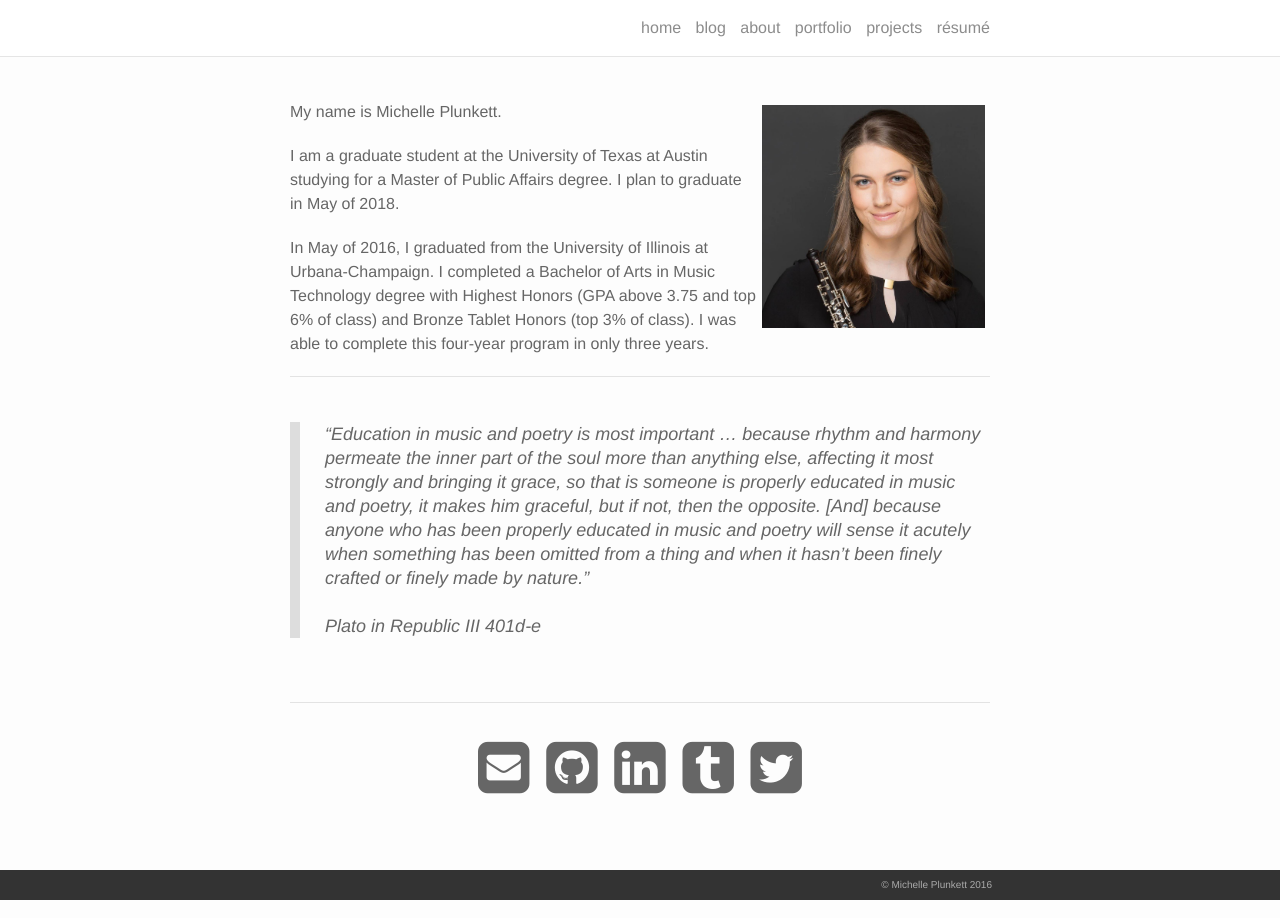
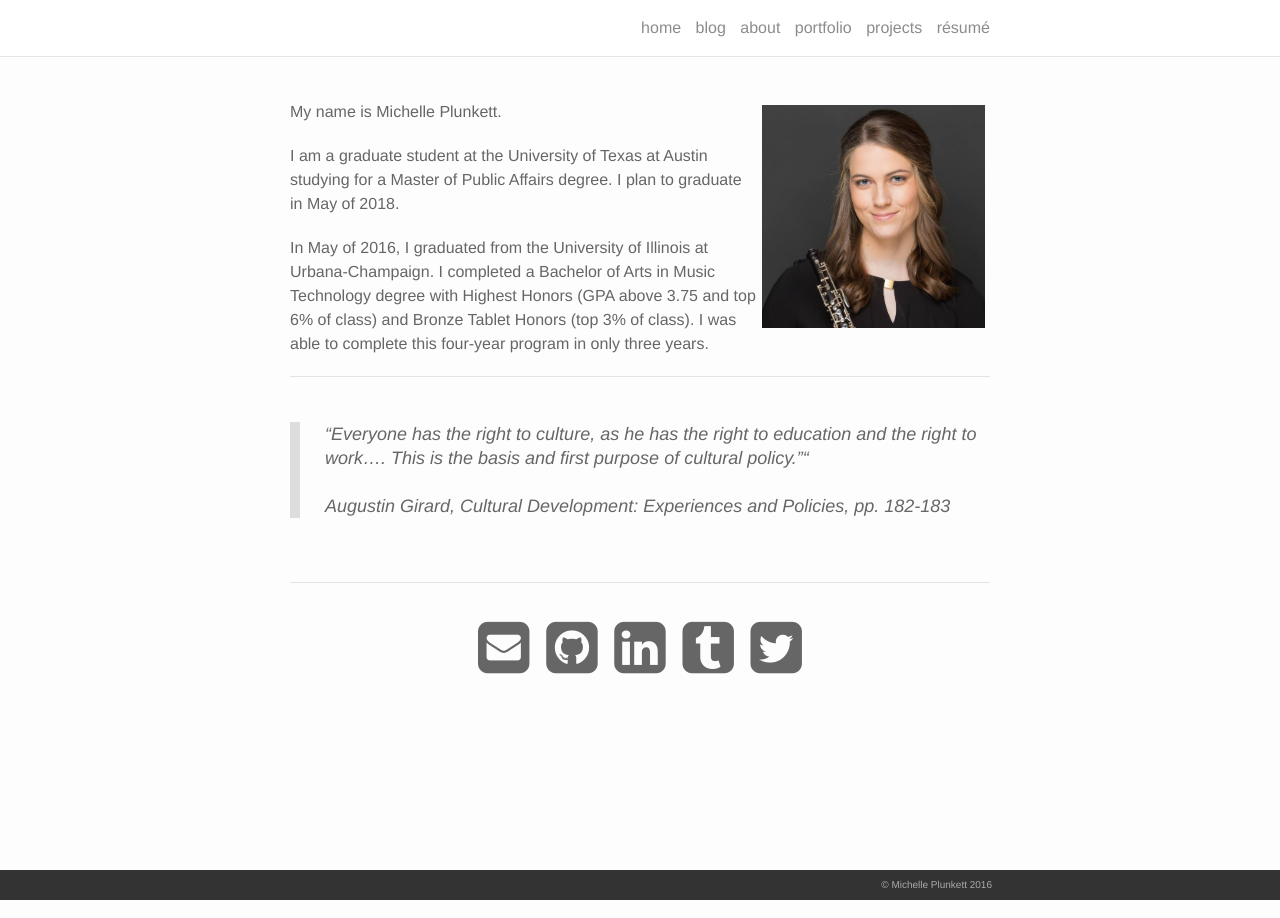
Before and after one commit to michelleplunkett/michelleplunkett.github.io, a Jekyll site: the page built from about.md, in a window 1280 px wide. Built offline with Jekyll 4.4.1, drawn with Linux system fonts in a browser that asks for light colours; nearby versions of some CDN libraries.

Commit message:
Update about.md

```diff
--- a/about.md
+++ b/about.md
@@ -15,8 +15,8 @@ In May of 2016, I graduated from the University of Illinois at Urbana-Champaign.
 
 <br/>
 
-> "Education in music and poetry is most important ... because rhythm and harmony permeate the inner part of the soul more than anything else, affecting it most strongly and bringing it grace, so that is someone is properly educated in music and poetry, it makes him graceful, but if not, then the opposite. [And] because anyone who has been properly educated in music and poetry will sense it acutely when something has been omitted from a thing and when it hasn't been finely crafted or finely made by nature."<br/><br/>
-Plato in Republic III 401d-e
+> "Everyone has the right to culture, as he has the right to education and the right to work…. This is the basis and first purpose of cultural policy.""<br/><br/>
+Augustin Girard, Cultural Development: Experiences and Policies, pp. 182-183
 
 <!--
 Write your biography here. Tell the world about yourself. Link to your favorite <a href="http://reddit.com" target="blank">subreddit</a>. You can put a picture in, too. The code is already in, just name your picture "prof_pic.jpg" and put it in the img folder.
```
